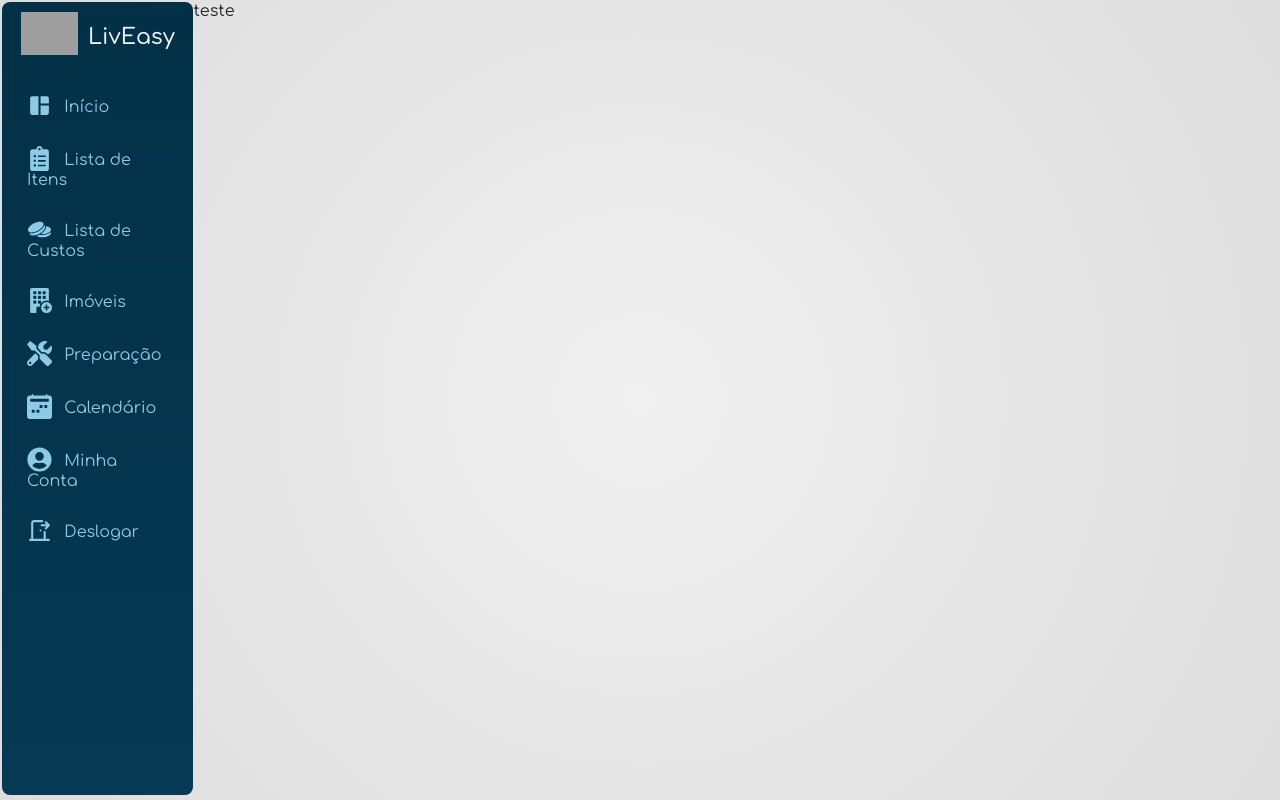
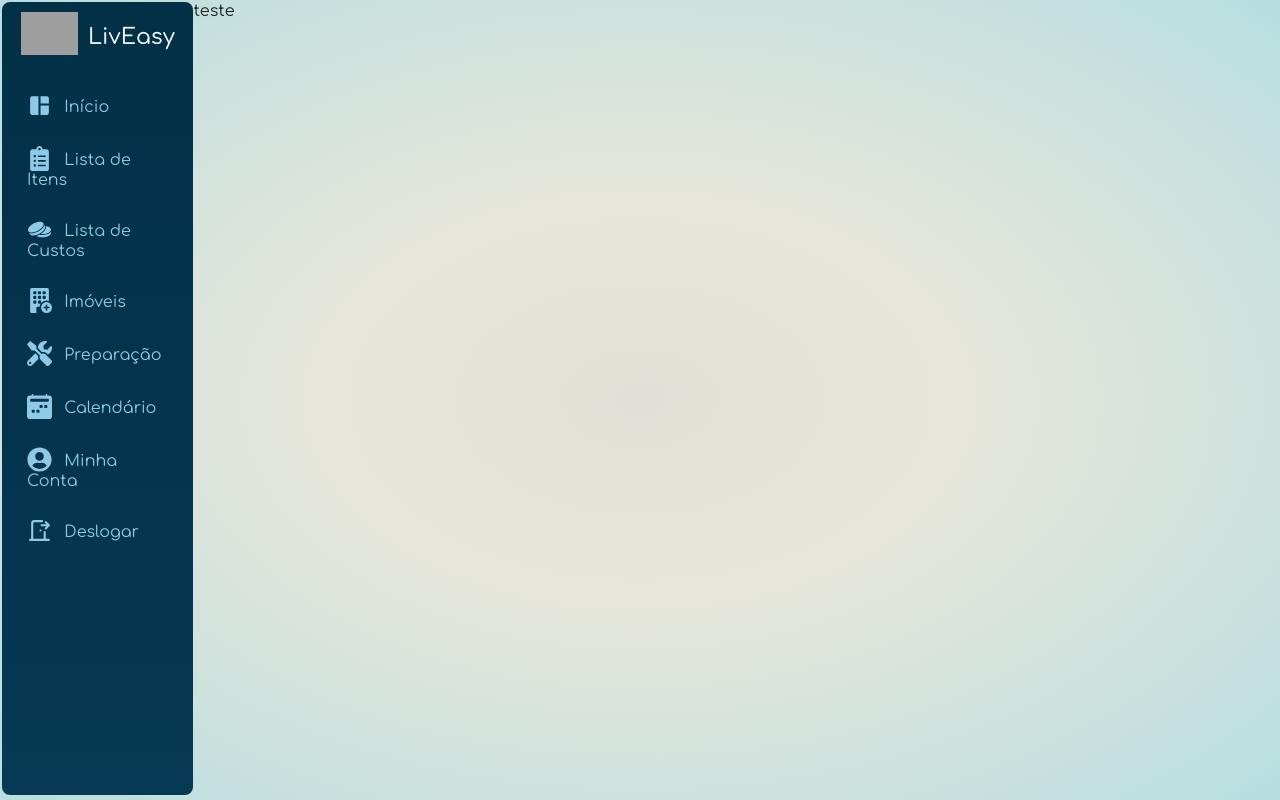
Before and after one commit to gwebeer/liveasy-front, a React (Create React App) app: page / in a window 1280 px wide. Built offline with nearby package versions, Linux system fonts and the light colour scheme; sample sign-in values are in the browser's storage; grey boxes are pictures that could not be loaded.

Commit message:
Side Menu Design

```diff
--- /dev/null
+++ b/src/components/sideMenu.js
@@ -0,0 +1,88 @@
+import React, { Component } from 'react';
+import { MdSpaceDashboard } from 'react-icons/md';
+import { GiTwoCoins } from 'react-icons/gi';
+import { TbDoorExit } from 'react-icons/tb';
+import { BsBuildingFillAdd, BsUiChecks, BsCalendar2WeekFill } from 'react-icons/bs';
+import { FaTools, FaUserCircle, FaClipboardList } from 'react-icons/fa';
+
+
+class SideMenu extends Component {
+    constructor(props) {
+        super(props);
+        this.state = {
+
+        }
+
+        this.sair = this.sair.bind(this);
+    }
+
+    sair() {
+        localStorage.clear()
+        window.location = "http://localhost:3000/auth"
+    }
+
+    render() {
+        if (!localStorage.getItem('token')) {
+            window.location = 'http://localhost:3000/auth';
+        }
+
+        return (
+            <div className='side-menu'>
+                <div className='logo-section'>
+                    <img src="https://raw.githubusercontent.com/gwebeer/liveasy-front/img/img/logo_2.png?token=GHSAT0AAAAAACBX6G2WV3TVJILZA5KX6Q2CZCW7ZYA" className='signin-logo' />
+                    <span> LivEasy </span>
+                </div>
+
+                <ul className='menu-options'>
+                    <li className='option'>
+                        <i> <MdSpaceDashboard /> </i>
+                        Início
+                    </li>
+
+                    <li className='option'>
+                        <i> <FaClipboardList /> </i>
+                        Lista de Itens
+                    </li>
+
+                    <li className='option'>
+                        <i> <GiTwoCoins /> </i>
+                        Lista de Custos
+                    </li>
+
+                    <li className='option'>
+                        <i> <BsBuildingFillAdd /> </i>
+                        Imóveis
+                    </li>
+
+                    <li className='option'>
+                        <i> <FaTools /> </i>
+                        Preparação
+                    </li>
+
+                    <li className='option'>
+                        <i> <BsCalendar2WeekFill /> </i>
+                        Calendário
+                    </li>
+
+                    <li className='option'>
+                        <i> <FaUserCircle /> </i>
+                        Minha Conta
+                    </li>
+
+                    <li className='option' onClick={this.sair}>
+                        <i> <TbDoorExit /> </i>
+                        Deslogar
+                    </li>
+
+                    {/* <li className='option'>
+                            <i> <BsUiChecks/> </i>
+                            Visitas
+                        </li> */}
+                </ul>
+
+            </div>
+        )
+    }
+}
+
+export default SideMenu
--- a/src/pages/home.js
+++ b/src/pages/home.js
@@ -1,12 +1,5 @@
 import React, { Component } from 'react';
-import { SuccessAlert } from '../SupportFunctions';
-import api from '../config/api';
-import ItemList from '../components/itemList';
-import { MdSpaceDashboard } from 'react-icons/md';
-import { GiTwoCoins } from 'react-icons/gi';
-import { TbDoorExit } from 'react-icons/tb';
-import { BsBuildingFillAdd, BsUiChecks, BsCalendar2WeekFill } from 'react-icons/bs';
-import { FaTools, FaUserCircle, FaClipboardList } from 'react-icons/fa';
+import SideMenu from '../components/sideMenu';
 
 
 class Home extends Component {
@@ -16,12 +9,6 @@ class Home extends Component {
 
         }
 
-        this.sair = this.sair.bind(this);
-    }
-
-    sair() {
-        localStorage.clear()
-        window.location = "http://localhost:3000/auth"
     }
 
     render() {
@@ -31,60 +18,7 @@ class Home extends Component {
 
         return (
             <div className='home-page'>
-                <div className='side-menu'>
-                    <div className='logo-section'>
-                        <img src="https://raw.githubusercontent.com/gwebeer/liveasy-front/img/img/logo_2.png?token=GHSAT0AAAAAACBX6G2WV3TVJILZA5KX6Q2CZCW7ZYA" className='signin-logo' />
-                        <span> LivEasy </span>
-                    </div>
-
-                    <ul className='menu-options'>
-                        <li className='option'>
-                            <i> <MdSpaceDashboard/> </i>
-                            Início
-                        </li>
-
-                        <li className='option'>
-                            <i> <FaClipboardList/> </i>
-                            Lista de Itens
-                        </li>
-
-                        <li className='option'>
-                            <i> <GiTwoCoins/> </i>
-                            Lista de Custos
-                        </li>
-
-                        <li className='option'>
-                            <i> <BsBuildingFillAdd/> </i>
-                            Imóveis
-                        </li>
-
-                        <li className='option'>
-                            <i> <FaTools/> </i>
-                            Preparação
-                        </li>
-
-                        <li className='option'>
-                            <i> <BsCalendar2WeekFill/> </i>
-                            Calendário
-                        </li>
-
-                        <li className='option'>
-                            <i> <FaUserCircle/> </i>
-                            Minha Conta
-                        </li>
-
-                        <li className='option' onClick={this.sair}>
-                            <i> <TbDoorExit/> </i>
-                            Deslogar
-                        </li>
-
-                        {/* <li className='option'>
-                            <i> <BsUiChecks/> </i>
-                            Visitas
-                        </li> */}
-                    </ul>
-
-                </div>
+                <SideMenu/>
 
                 <div className='content-page'>
                     teste
--- a/src/scss/components/home.scss
+++ b/src/scss/components/home.scss
@@ -1,8 +1,9 @@
 .home-page {
     width: 100%;
     height: 100vh;
-    background: rgb(240, 240, 240);
-    background: radial-gradient(circle, rgba(240, 240, 240, 1) 0%, rgba(221, 221, 221, 1) 100%);
+    // background: rgb(240, 240, 240);
+    // background: radial-gradient(circle, rgba(240, 240, 240, 1) 0%, rgba(221, 221, 221, 1) 100%);
+    background: radial-gradient(ellipse at center, rgb(224, 224, 214) 0%, rgb(231, 230, 218) 35%, #b8dee0 100%);
     font-family: 'Comfortaa', cursive;
     display: flex;
     flex-direction: row;
```
